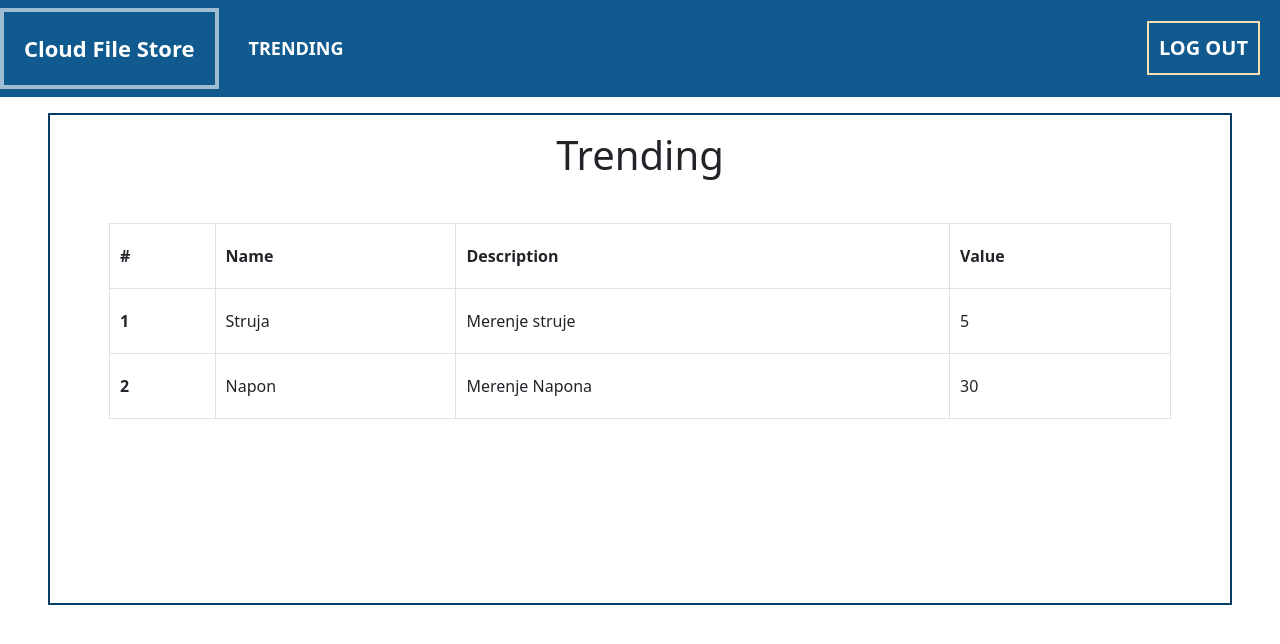
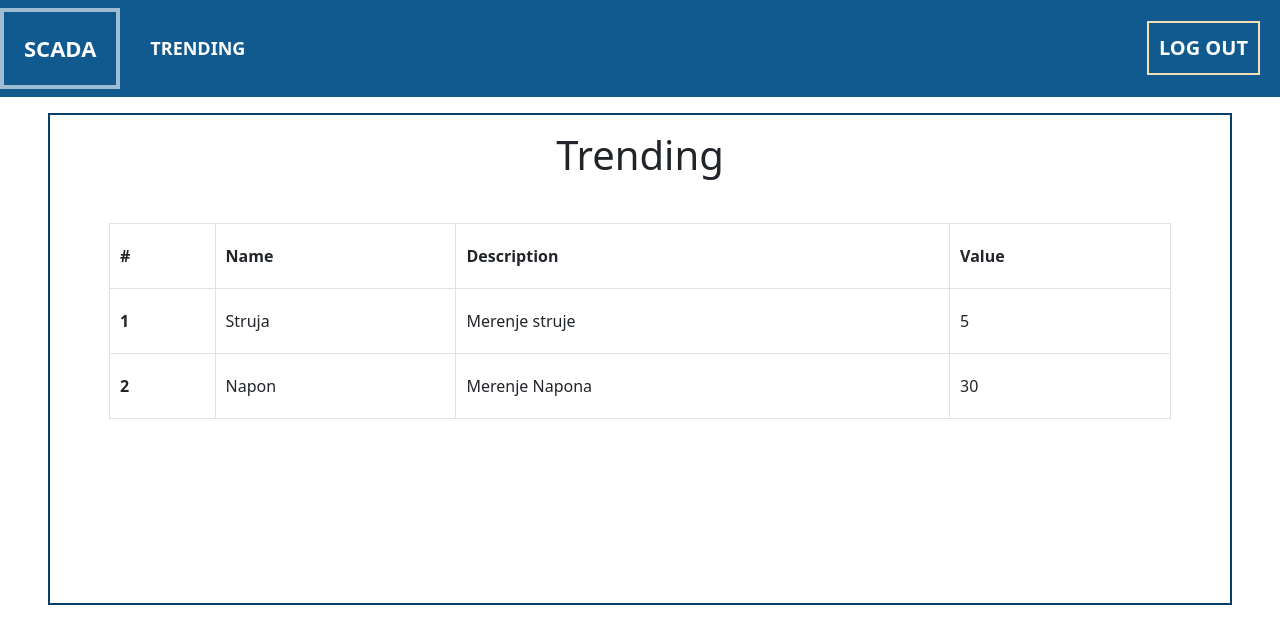
Before and after one commit to vuganebojsa/scada, an Angular app in the folder front/scada/: page / in a window 1280 px wide. Shown: the top 644 px of the page. Built offline with nearby package versions, Linux system fonts and the light colour scheme; sample sign-in values are in the browser's storage.

Commit message:
Updated logo

```diff
--- a/front/scada/src/app/layout/navbar/navbar.component.html
+++ b/front/scada/src/app/layout/navbar/navbar.component.html
@@ -1,5 +1,5 @@
 <nav class="navbar navbar-expand-lg navbar-light dark-blue-background" *ngIf="loggedIn">
-    <a class="nav-logo" href="#">Cloud File Store</a>
+    <a class="nav-logo" href="#">SCADA</a>
     <button class="navbar-toggler" type="button" data-toggle="collapse" data-target="#navbarNav" aria-controls="navbarNav" aria-expanded="false" aria-label="Toggle navigation">
       <span class="navbar-toggler-icon"></span>
     </button>
```
